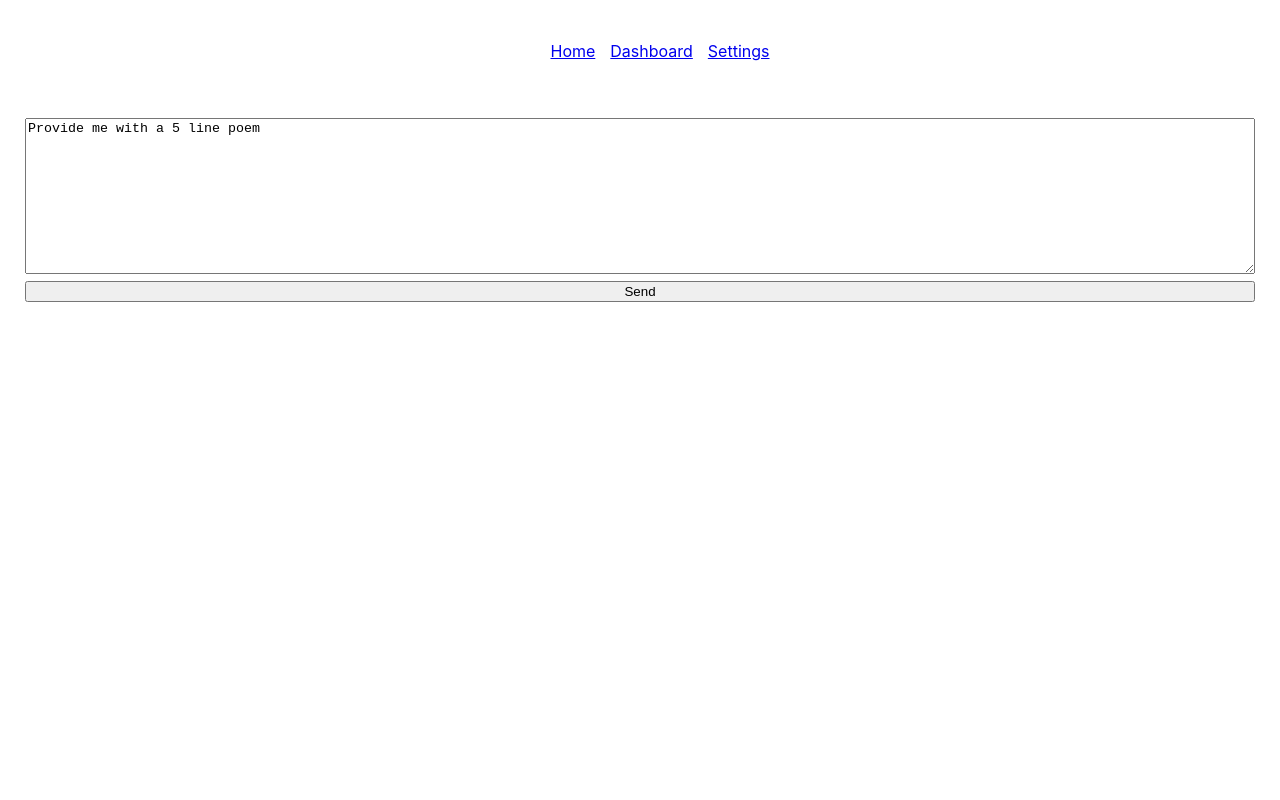
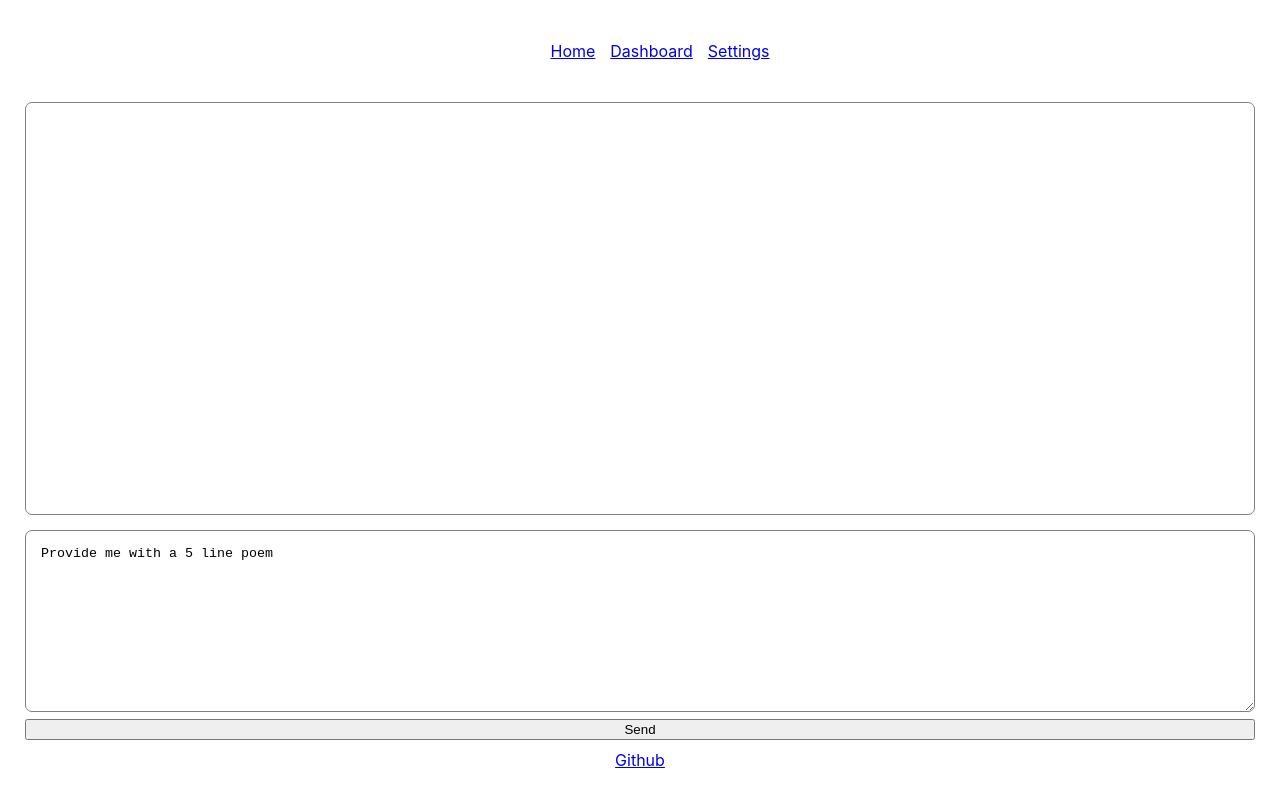
Before and after one commit to la-flor/electron-copilot, a React (Vite) app: page / in a window 1280 px wide. Built offline with nearby package versions, Linux system fonts and the light colour scheme.

Commit message:
Header body footer layout styling

```diff
--- a/app/src/core/app.css
+++ b/app/src/core/app.css
@@ -1,16 +1,24 @@
 main {
+  display: flex;
+  flex-flow: column;
   height: 100%;
-  width: 100%;
 
   nav {
-    display: flex;
-    justify-content: center;
+    flex: 0 1 auto;
     padding: 25px 0px 25px 0px;
 
     ul {
       display: flex;
+      justify-content: center;
       gap: 15px;
       list-style-type: none;
     }
   }
+
+  footer {
+    flex: 0 1 40px;
+    display: flex;
+    padding: 10px 0px;
+    justify-content: center;
+  }
 }
--- a/app/src/core/app.tsx
+++ b/app/src/core/app.tsx
@@ -25,6 +25,9 @@ const App = () => {
         <Routes>
           <Route path="/" element={<Home />} />
         </Routes>
+        <footer>
+          <a href="#">Github</a>
+        </footer>
       </main>
     </BrowserRouter>
   );
--- a/app/src/pages/home.css
+++ b/app/src/pages/home.css
@@ -1,17 +1,28 @@
-.home {
-  margin: 0;
-  height: 100%;
+#home {
+  flex: 1 0 auto;
   display: flex;
   flex-direction: column;
+  gap: 15px;
+  padding: 0px 25px 0px 25px;
 }
 
 #chat-output {
   white-space: pre-line;
+  height: calc(100% - 250px);
+  padding: 15px;
+  border: 1px solid gray;
+  border-radius: 7px;
+  overflow-y: scroll;
 }
 
 form {
   display: flex;
   flex-direction: column;
   gap: 7px;
-  margin: 0px 25px 0 25px;
+
+  textarea {
+    padding: 15px;
+    border: 1px solid gray;
+    border-radius: 7px;
+  }
 }
--- a/app/src/pages/home.tsx
+++ b/app/src/pages/home.tsx
@@ -6,7 +6,7 @@ const Home = () => {
   const [userPrompt, setUserPrompt] = useState("Provide me with a 5 line poem");
   const [response, setResponse] = useState("");
 
-  const handleSubmit = async (e: FormEvent<HTMLFormElement>) => {
+  const handleSubmit = async (e: FormEvent) => {
     e.preventDefault();
     try {
       for await (const chunk of streamComplete(userPrompt)) {
@@ -34,7 +34,9 @@ const Home = () => {
           placeholder="Type your message here..."
         ></textarea>
 
-        <button type="submit">Send</button>
+        <button id="user-submit" type="submit">
+          Send
+        </button>
       </form>
     </div>
   );
```
